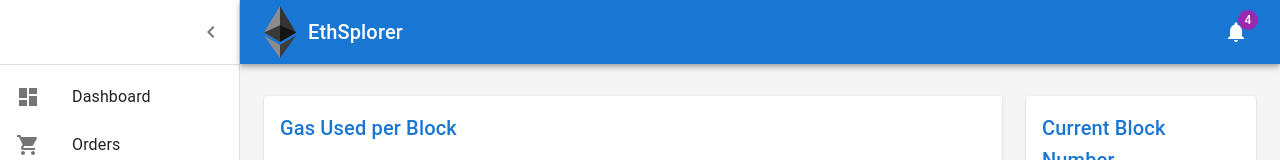
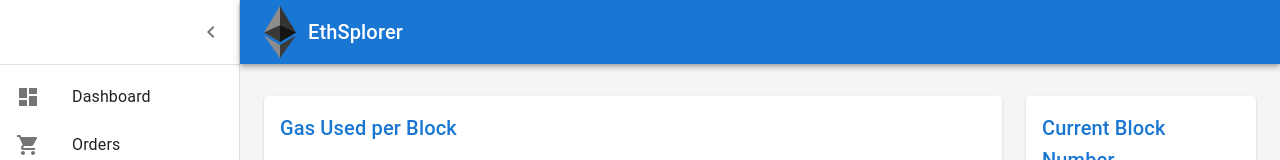
Before and after one commit to mok0230/ethsplorer, a React (Create React App) app: page / in a window 1280 px wide. Shown: the top 160 px of the page. Built offline with nearby package versions, Linux system fonts and the light colour scheme; no server answers.

Commit message:
remove notifications icon

```diff
--- a/src/Dashboard.tsx
+++ b/src/Dashboard.tsx
@@ -9,13 +9,11 @@ import List from '@mui/material/List';
 import Typography from '@mui/material/Typography';
 import Divider from '@mui/material/Divider';
 import IconButton from '@mui/material/IconButton';
-import Badge from '@mui/material/Badge';
 import Container from '@mui/material/Container';
 import Grid from '@mui/material/Grid';
 import Paper from '@mui/material/Paper';
 import MenuIcon from '@mui/icons-material/Menu';
 import ChevronLeftIcon from '@mui/icons-material/ChevronLeft';
-import NotificationsIcon from '@mui/icons-material/Notifications';
 import { mainListItems, secondaryListItems } from './listItems';
 import Chart from './Chart';
 import CurrentBlock from './CurrentBlock';
@@ -123,11 +121,6 @@ function DashboardContent() {
             >
               EthSplorer
             </Typography>
-            <IconButton color="inherit">
-              <Badge badgeContent={4} color="secondary">
-                <NotificationsIcon />
-              </Badge>
-            </IconButton>
           </Toolbar>
         </AppBar>
         <Drawer variant="permanent" open={open}>
```
